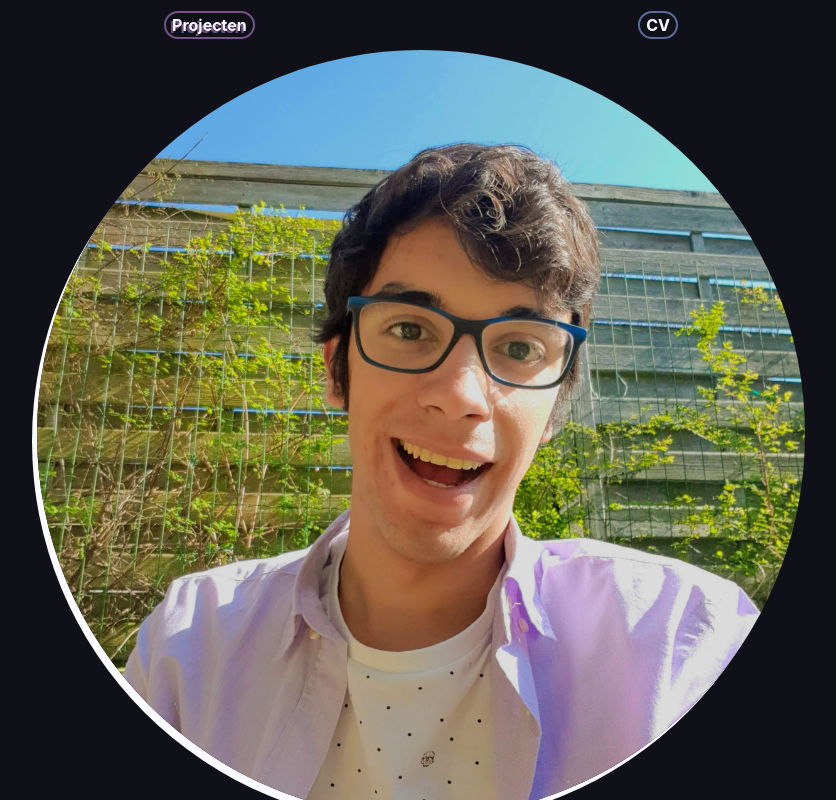
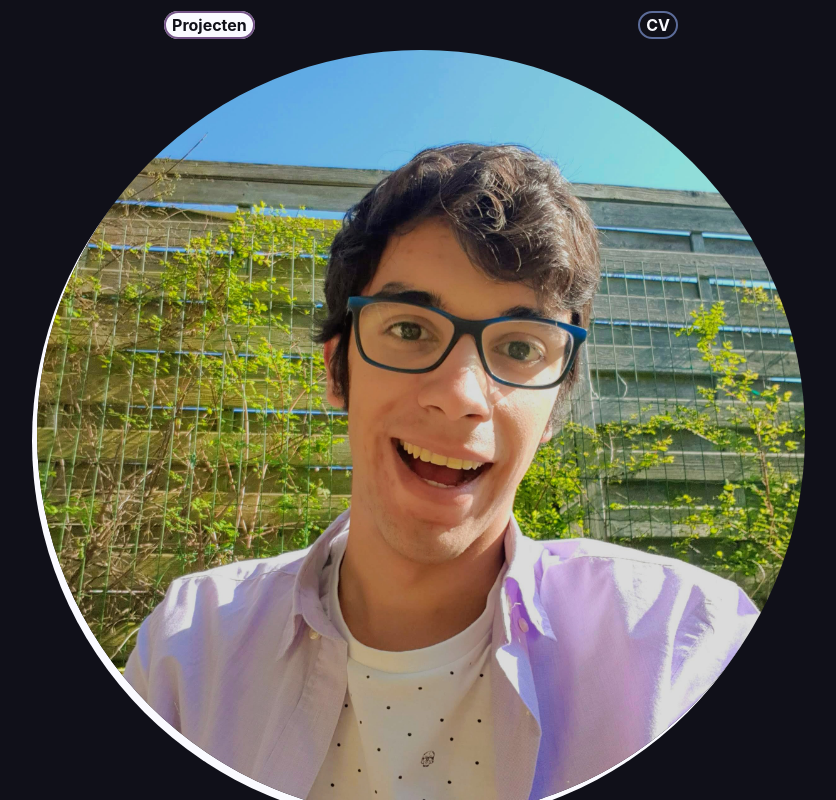
Before and after one commit to bengeendokter/bengeendokter.github.io, a React (Create React App) app: page / in a window 1280 px wide. In both pictures the pointer is over the link "Projecten". Shown: the top 800 px of the page, without its empty margins (219-1055 px from the left). Built offline with nearby package versions, Linux system fonts and the light colour scheme.

Commit message:
hover/focus states

```diff
--- a/src/App.css
+++ b/src/App.css
@@ -98,17 +98,17 @@ header nav a
   text-decoration: none;
   color: var(--clr-text);
   font-weight: bold;
-  text-shadow: 0px 0px var(--clr-shadow);
 
   border: 2px solid var(--clr-shadow);
   padding: 0.1rem 0.4rem;
   border-radius: 100px / 99px;
 }
 
-header nav a:hover
+header nav a:hover, header nav a:focus
 {
-  transition: text-shadow 0.2s ease;
-  text-shadow: -2px 2px var(--clr-shadow);
+  transition: color 0.2s ease, background-color 0.2s ease;
+  color: var(--clr-background);
+  background-color: var(--clr-text);
 }
 
 header nav ul
@@ -132,8 +132,14 @@ aside
 
 .svg-icon
 {
-  fill: hsla(var(--clr-white));
+  fill: var(--clr-under-text);
   width: 2rem;
+}
+
+.svg-icon:hover, a:focus .svg-icon
+{
+  transition: fill 0.2s ease;
+  fill: var(--clr-text);
 }
 
 /* intro */
@@ -240,3 +246,10 @@ a[download="BenArtsCV"]
   padding: .6em;
   margin-block: 0.7em;
 }
+
+a[download="BenArtsCV"]:hover, a[download="BenArtsCV"]:focus
+{
+  transition: color 0.2s ease, background-color 0.2s ease;
+  color: var(--clr-background);
+  background-color: var(--clr-text);
+}
```
